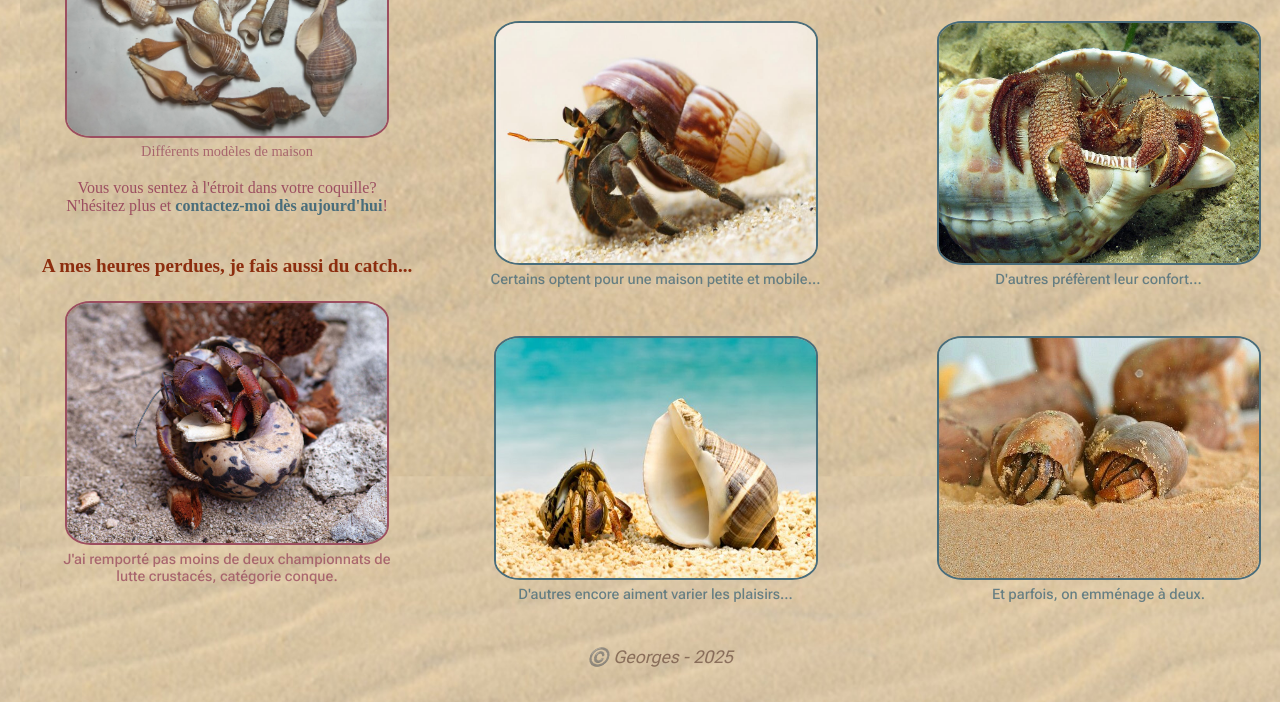
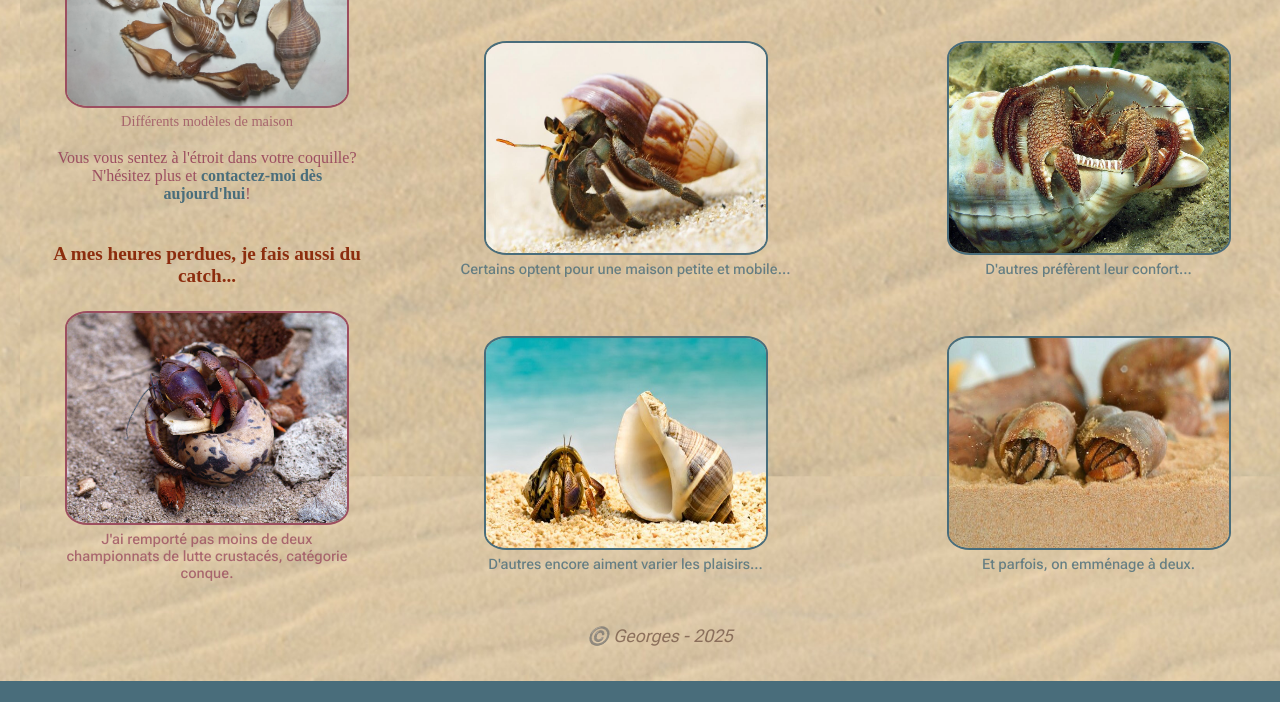
Before and after one commit to Cath-Vdw/Georges, a plain HTML site: page pages/projets.html in a window 1280 px wide. Shown: the part 403-1105 px from the top of the page. After the commit the page ends 1084 px from the top, so only its background shows below. Drawn offline with Linux system fonts and the light colour scheme; a web font is replaced by a local one.

Commit message:
Retour test 1
Problème de décalage des projets...

```diff
--- a/css/style-contact.css
+++ b/css/style-contact.css
@@ -14,7 +14,6 @@ button:hover {
 
 div.champ {
     align-self: stretch;
-
 }
 
 fieldset,
@@ -35,7 +34,7 @@ form>div {
 
 input[type=textarea] {
     min-height: 3rem;
-    min-width: 10rem;
+    min-width: 9rem;
 }
 
 input,
--- a/css/style-projets.css
+++ b/css/style-projets.css
@@ -24,8 +24,8 @@ aside figure>img {
 figure>img {
     border: solid 2px;
     border-radius: 8%;
-    height: 240px;
-    width: 320px;
+    height: 210px;
+    width: 280px;
 }
 
 
@@ -137,8 +137,8 @@ span {
 
         article figure>img,
         aside figure>img {
-            height: 240px;
-            width: 320px;
+            height: 210px;
+            width: 280px;
         }
     }
 }
```
